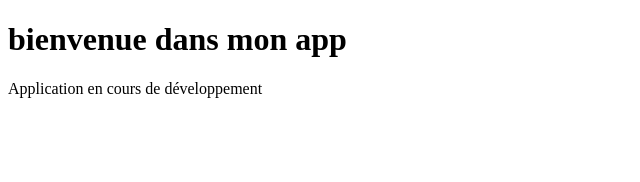
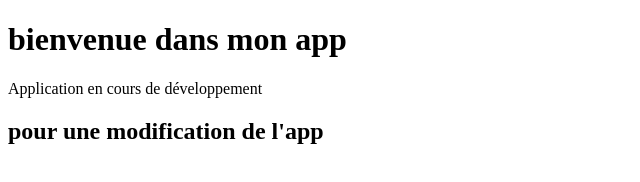
Before and after one commit to rokaya3445/monapp, a plain HTML site: page index.html in a window 1280 px wide. Shown: the whole page, without its empty margins (0-640 px from the left). Drawn offline with Linux system fonts and the light colour scheme.

Commit message:
ajout d'une modif

```diff
--- a/index.html
+++ b/index.html
@@ -8,5 +8,8 @@
 <body>
     <h1> bienvenue dans mon app</h1>
     <p>Application en cours de développement</p>
+    <h2>
+    pour une modification de l'app
+    </h2>
 </body>
 </html>
```
Also changed, not shown: script.js (line endings or trailing spaces), style.css (line endings or trailing spaces).
